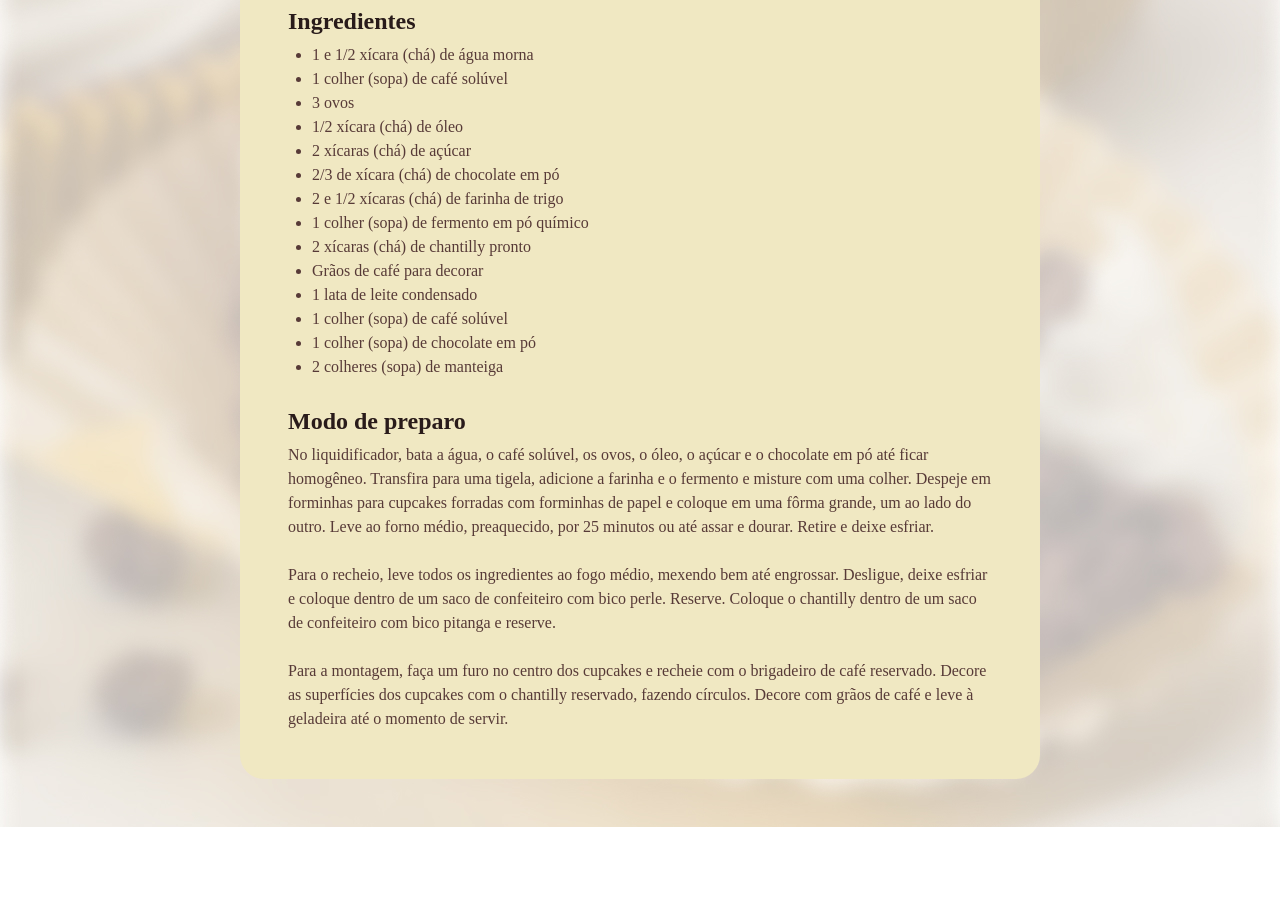
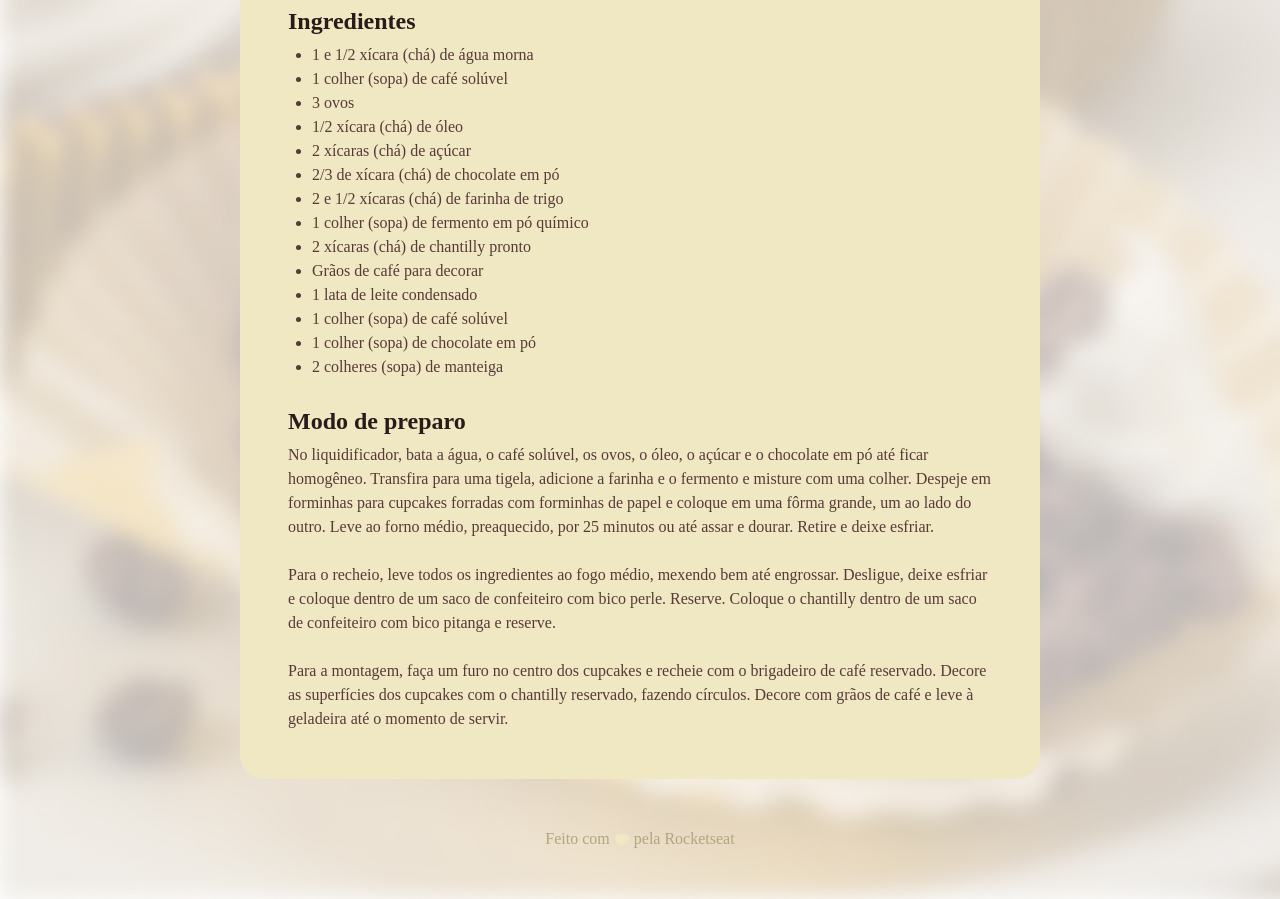
Before and after one commit to fvmachioni/PaginaReceita, a plain HTML site: page index.html in a window 1280 px wide. Shown: the part 720-1619 px from the top of the page. Before the commit the page ends 1547 px from the top, so only its background shows below. Drawn offline with Linux system fonts and the light colour scheme; a web font is replaced by a local one.

Commit message:
adicionando footer

```diff
--- a/index.html
+++ b/index.html
@@ -84,6 +84,10 @@
 
     </div>
 
+
+    <footer>
+        Feito com <img src="assets/ph_heart-fill.svg" alt="Coracao"> pela Rocketseat
+    </footer>
 </body>
 
 </html>
--- a/style.css
+++ b/style.css
@@ -57,3 +57,13 @@ h1, h2 {
 ul {
     padding-left: 24px;
 }
+
+footer {
+    color: #afa780;
+    text-align: center;
+    padding-bottom: 48px;
+}
+
+footer img {
+    vertical-align: middle;
+}
```
Also changed, not shown: assets/ph_heart-fill.svg (added).
